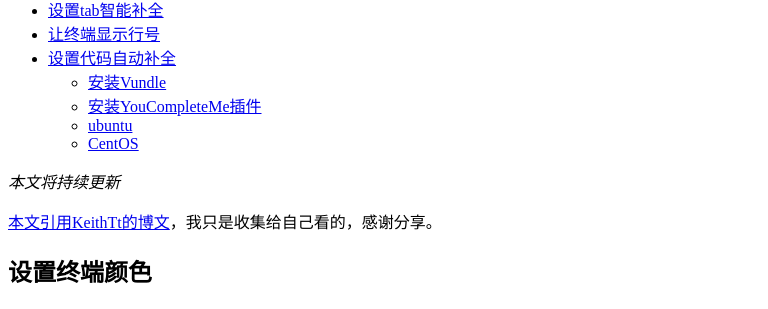
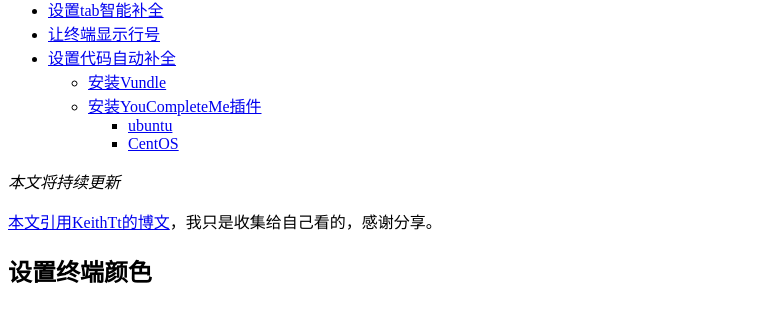
Before and after one commit to stogqy/stogqy.github.io, a Jekyll site: the page built from _posts/2018-11-11-SomeTerminalSettings.md, in a window 1280 px wide. Shown: the part 397-706 px from the top of the page, without its empty margins (0-768 px from the left). Built offline with Jekyll 4.4.1, drawn with Linux system fonts in a browser that asks for light colours; comment, search, counter and statistics services are not loaded; a style sheet for code colours, icons or effects is not loaded.

```diff
--- a/_posts/2018-11-11-SomeTerminalSettings.md
+++ b/_posts/2018-11-11-SomeTerminalSettings.md
@@ -181,7 +181,7 @@ filetype plugin indent on    " required
 
 ### 安装YouCompleteMe插件
 
-### ubuntu
+#### ubuntu
 
 首先安装cmake和python头文件：
 
@@ -201,7 +201,7 @@ python3 install.py --clang-completer
 
 这个过程大概十几分钟，具体根据网速而定。
 
-### CentOS
+#### CentOS
 
 突发奇想在阿里云买了三个月的主机玩玩，结果登上去发现带的Vim是7.4的不支持YCM，于是开始更新Vim：
 
```
